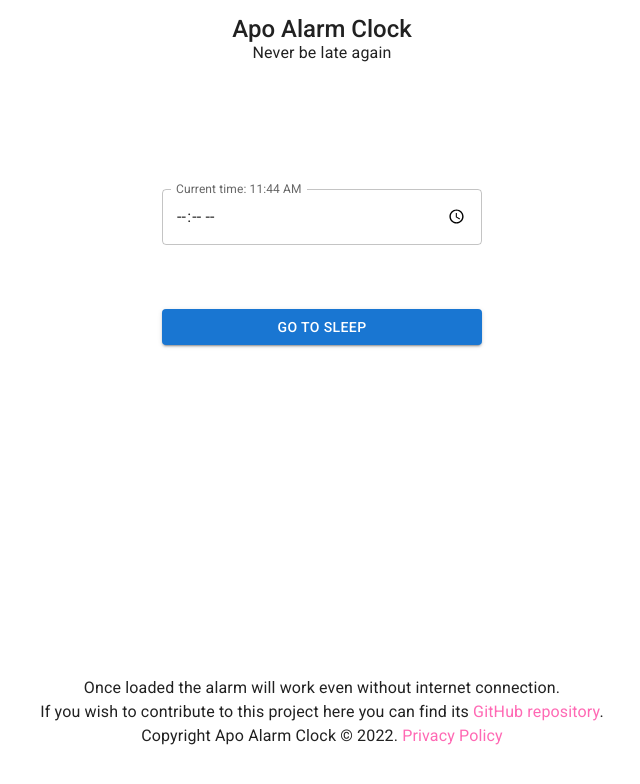
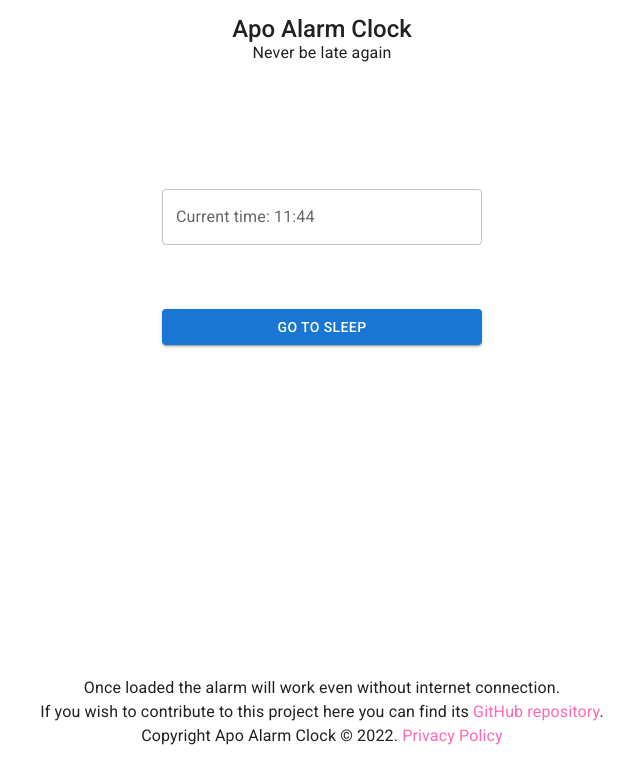
Before and after one commit to Yashmerino/apo-alarm-clock, a React (Create React App) app: page / in a window 1280 px wide. Shown: the top 784 px of the page, without its empty margins (318-958 px from the left). Built offline with nearby package versions, Linux system fonts and the light colour scheme.

Commit message:
Change TimePicker to 24 hour format (#5)
* Rename TimePicker and modify implementation

* Store chosen alarm time

* Pass props from parent to child

* Add utils file

```diff
--- a/src/app/App.js
+++ b/src/app/App.js
@@ -4,6 +4,7 @@ import ClockContainer from "../components/Clock/ClockContainer.jsx";
 import Footer from "../components/Footer/Footer.jsx";
 import CssBaseline from "@mui/material/CssBaseline";
 import { ThemeProvider, createTheme } from "@mui/material/styles";
+import { returnCurrentTime } from "../utils";
 
 const themeLight = createTheme({
   palette: {
@@ -19,12 +20,18 @@ const themeDark = createTheme({
 
 const App = (props) => {
   const [light, setLight] = useState(true);
+  const [alarmTime, setAlarmTime] = useState(returnCurrentTime);
 
   return (
     <ThemeProvider theme={light ? themeLight : themeDark}>
       <CssBaseline />
       <Header />
-      <ClockContainer setLight={setLight} light={light} />
+      <ClockContainer
+        setLight={setLight}
+        light={light}
+        setAlarmTime={setAlarmTime}
+        alarmTime={alarmTime}
+      />
       <Footer />
     </ThemeProvider>
   );
--- a/src/components/Clock/ClockContainer.jsx
+++ b/src/components/Clock/ClockContainer.jsx
@@ -1,6 +1,6 @@
 import React from "react";
 import { Box } from "@mui/material";
-import TimePicker from "./TimePicker";
+import CustomTimePicker from "./CustomTimePicker";
 import SleepButton from "./SleepButton";
 
 const ClockContainer = (props) => {
@@ -13,8 +13,12 @@ const ClockContainer = (props) => {
       mt="10%"
       sx={{ flexDirection: "column" }}
     >
-      <TimePicker light={props.light} />
-      <SleepButton setLight={props.setLight} light={props.light} />
+      <CustomTimePicker light={props.light} />
+      <SleepButton
+        setLight={props.setLight}
+        light={props.light}
+        setAlarmTime={props.setAlarmTime}
+      />
     </Box>
   );
 };
--- /dev/null
+++ b/src/components/Clock/CustomTimePicker.jsx
@@ -0,0 +1,39 @@
+import React, { useState, useEffect } from "react";
+import TextField from "@mui/material/TextField";
+import { AdapterDayjs } from "@mui/x-date-pickers/AdapterDayjs";
+import { LocalizationProvider } from "@mui/x-date-pickers/LocalizationProvider";
+import { TimePicker } from "@mui/x-date-pickers/TimePicker";
+import { returnCurrentTime } from "../../utils";
+
+const CustomTimePicker = (props) => {
+  const [currentTime, setCurrentTime] = useState(returnCurrentTime());
+  const [value, setValue] = useState(null);
+
+  useEffect(() => {
+    const interval = setInterval(
+      () => setCurrentTime(returnCurrentTime()),
+      1000
+    );
+    return () => {
+      clearInterval(interval);
+    };
+  }, []);
+
+  return (
+    <LocalizationProvider dateAdapter={AdapterDayjs}>
+      <TimePicker
+        label={"Current time: " + returnCurrentTime()}
+        value={value}
+        ampm={false}
+        onChange={(newValue) => {
+          setCurrentTime(newValue);
+          setValue(newValue);
+        }}
+        renderInput={(params) => <TextField {...params} sx={{ width: "25%" }}/>}
+        disabled={!props.light}
+      />
+    </LocalizationProvider>
+  );
+};
+
+export default CustomTimePicker;
--- a/src/components/Clock/SleepButton.jsx
+++ b/src/components/Clock/SleepButton.jsx
@@ -2,11 +2,18 @@ import React from "react";
 import { Button } from "@mui/material";
 
 const SleepButton = (props) => {
+  const onClick = (e) => {
+    e.preventDefault();
+
+    props.setLight(props.light ? false : true);
+    props.setAlarmTime(document.getElementById(":r1:").value);
+  }
+
   return (
     <Button
       variant="contained"
       sx={{ width: "25%", marginTop: "5%" }}
-      onClick={() => props.setLight(props.light ? false : true)}
+      onClick={(e) => onClick(e)}
     >
       Go to Sleep
     </Button>
--- a/src/components/Clock/TimePicker.jsx
+++ /dev/null
@@ -1,50 +0,0 @@
-import React, { useState, useEffect } from "react";
-import { TextField } from "@mui/material";
-
-const returnCurrentTime = (date) => {
-  let hours = date.getHours();
-  let minutes = date.getMinutes();
-  const ampm = hours >= 12 ? "PM" : "AM";
-
-  hours %= 12;
-  hours = hours || 12;
-  minutes = minutes < 10 ? `0${minutes}` : minutes;
-
-  const strTime = `${hours}:${minutes} ${ampm}`;
-
-  return strTime;
-};
-
-const TimePicker = (props) => {
-  const [currentTime, setCurrentTime] = useState(returnCurrentTime(new Date()));
-
-  useEffect(() => {
-    const interval = setInterval(
-      () => setCurrentTime(returnCurrentTime(new Date())),
-      1000
-    );
-    return () => {
-      clearInterval(interval);
-    };
-  }, []);
-
-  return (
-    <>
-      <TextField
-        id="time"
-        label={"Current time: " + currentTime}
-        type="time"
-        InputLabelProps={{
-          shrink: true,
-        }}
-        inputProps={{
-          step: 300,
-        }}
-        sx={{ width: "25%" }}
-        disabled={!props.light}
-      />
-    </>
-  );
-};
-
-export default TimePicker;
--- /dev/null
+++ b/src/utils.js
@@ -0,0 +1,11 @@
+const padTo2Digits = (num) => {
+  return String(num).padStart(2, "0");
+};
+
+export const returnCurrentTime = () => {
+  return (
+    padTo2Digits(new Date().getHours()) +
+    ":" +
+    padTo2Digits(new Date().getMinutes())
+  );
+};
```
